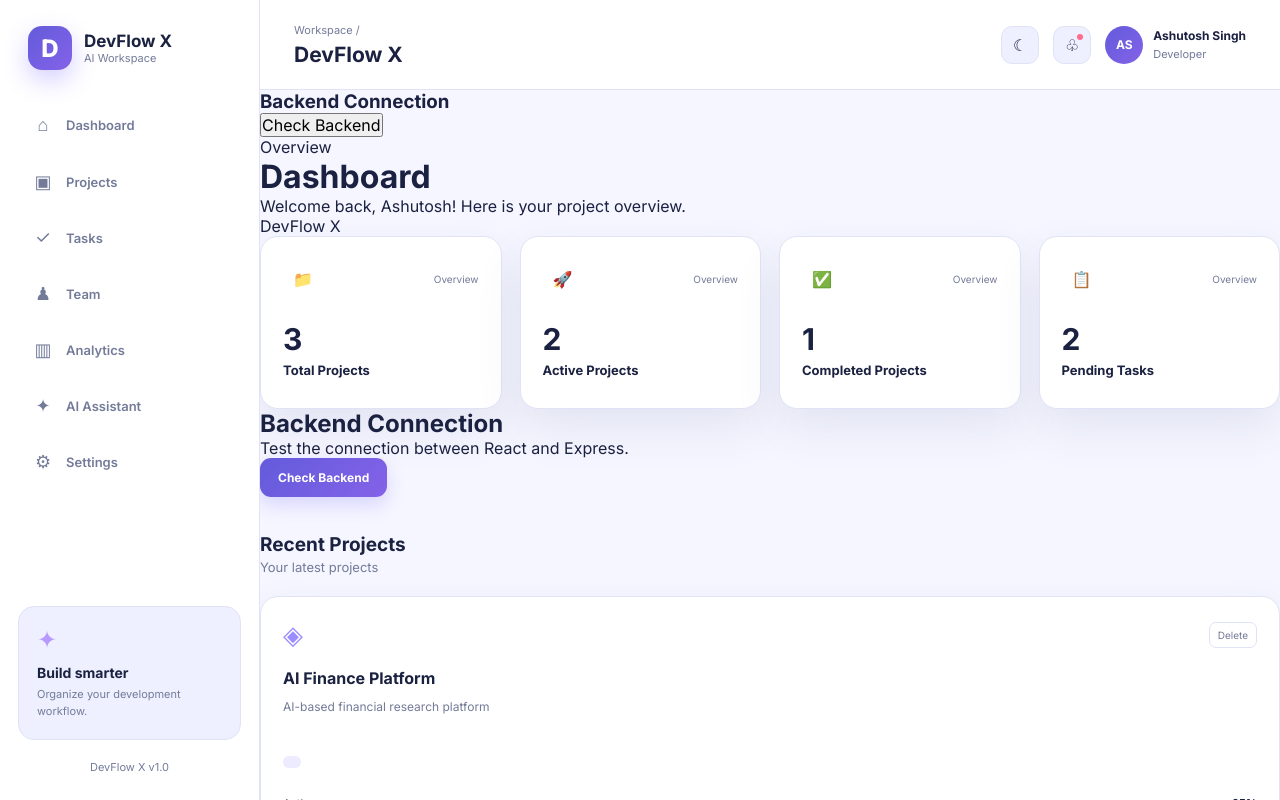
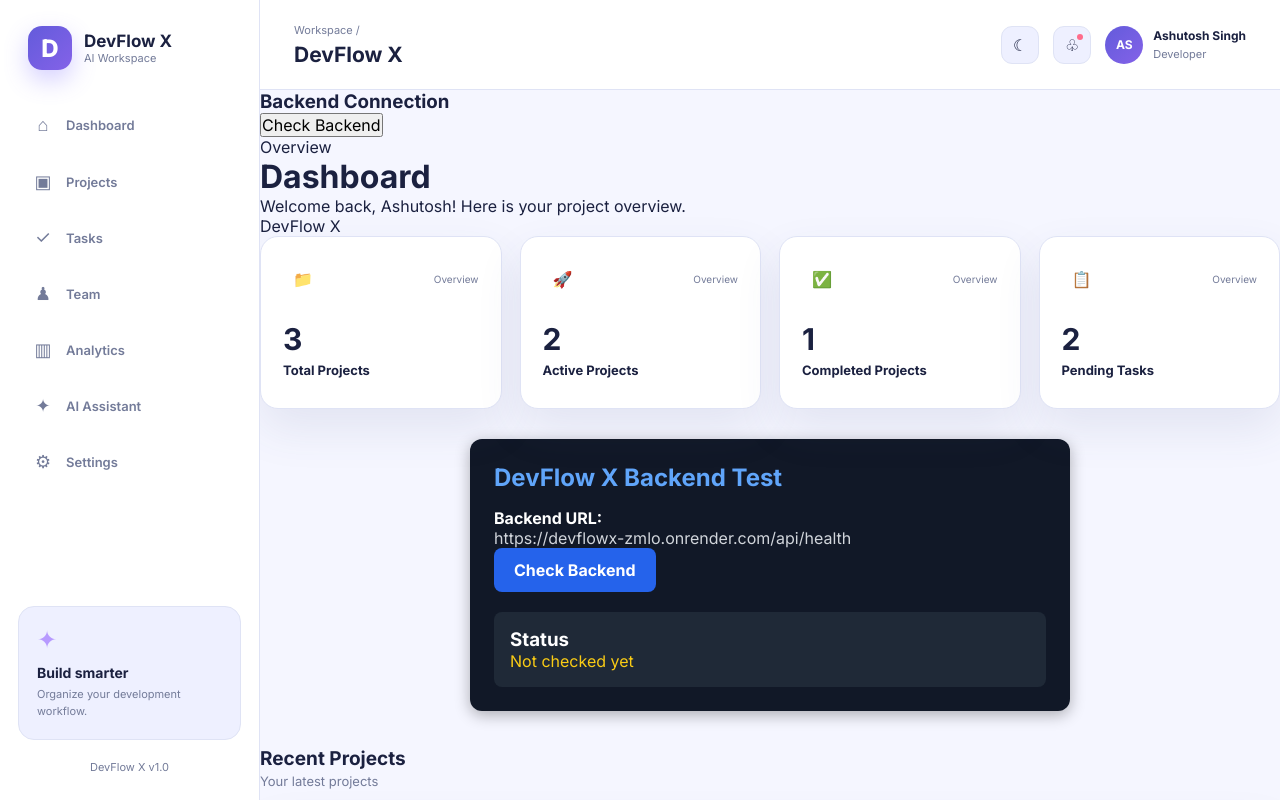
Before and after one commit to ashutoshsinghthakur0827-wq/DevFlowX, a React (Vite) app in the folder frontend-react/: page /dashboard in a window 1280 px wide. Shown: the top 800 px of the page. Built offline with nearby package versions, Linux system fonts and the light colour scheme.

Commit message:
Update BackendTest.jsx

```diff
--- a/frontend-react/src/components/BackendTest.jsx
+++ b/frontend-react/src/components/BackendTest.jsx
@@ -1,55 +1,146 @@
-
 import { useState } from "react";
+import API_URL from "../config/api";
 
 function BackendTest() {
-  const [message, setMessage] = useState("");
+  const [status, setStatus] = useState("Not checked yet");
   const [loading, setLoading] = useState(false);
+  const [responseData, setResponseData] = useState(null);
 
-  async function checkBackend() {
+  const checkBackend = async () => {
     setLoading(true);
-    setMessage("");
+    setStatus("Checking backend...");
+    setResponseData(null);
 
     try {
-      const response = await fetch(
-        "http://localhost:5000/api/health"
-      );
+      console.log("Checking backend:", `${API_URL}/health`);
 
-      if (!response.ok) {
-        throw new Error("Backend request failed");
-      }
+      const response = await fetch(`${API_URL}/health`, {
+        method: "GET",
+        headers: {
+          Accept: "application/json",
+        },
+      });
 
       const data = await response.json();
 
-      setMessage(data.message);
+      console.log("Backend response:", data);
+
+      if (!response.ok) {
+        throw new Error(
+          data.message || data.detail || "Backend request failed"
+        );
+      }
+
+      setStatus("Backend connected successfully");
+      setResponseData(data);
     } catch (error) {
-      setMessage(
-        "Backend connection failed. Check if the server is running."
-      );
+      console.error("Backend connection error:", error);
+
+      setStatus("Backend connection failed");
+      setResponseData({
+        error: error.message,
+      });
     } finally {
       setLoading(false);
     }
-  }
+  };
 
   return (
-    <div className="dashboard-card">
-      <h2>Backend Connection</h2>
+    <div
+      style={{
+        maxWidth: "600px",
+        margin: "30px auto",
+        padding: "24px",
+        borderRadius: "12px",
+        backgroundColor: "#111827",
+        color: "#ffffff",
+        boxShadow: "0 4px 15px rgba(0, 0, 0, 0.3)",
+      }}
+    >
+      <h2
+        style={{
+          marginBottom: "16px",
+          color: "#60a5fa",
+        }}
+      >
+        DevFlow X Backend Test
+      </h2>
 
       <p>
-        Test the connection between React and Express.
+        <strong>Backend URL:</strong>
+      </p>
+
+      <p
+        style={{
+          wordBreak: "break-word",
+          color: "#d1d5db",
+        }}
+      >
+        {`${API_URL}/health`}
       </p>
 
       <button
-        className="primary-button"
         onClick={checkBackend}
         disabled={loading}
+        style={{
+          padding: "12px 20px",
+          border: "none",
+          borderRadius: "8px",
+          backgroundColor: loading ? "#6b7280" : "#2563eb",
+          color: "#ffffff",
+          cursor: loading ? "not-allowed" : "pointer",
+          fontSize: "16px",
+          fontWeight: "bold",
+        }}
       >
         {loading ? "Checking..." : "Check Backend"}
       </button>
 
-      {message && (
-        <p style={{ marginTop: "12px" }}>
-          {message}
+      <div
+        style={{
+          marginTop: "20px",
+          padding: "16px",
+          borderRadius: "8px",
+          backgroundColor: "#1f2937",
+        }}
+      >
+        <h3>Status</h3>
+
+        <p
+          style={{
+            color: status.includes("successfully")
+              ? "#4ade80"
+              : status.includes("failed")
+              ? "#f87171"
+              : "#facc15",
+          }}
+        >
+          {status}
         </p>
+      </div>
+
+      {responseData && (
+        <div
+          style={{
+            marginTop: "20px",
+            padding: "16px",
+            borderRadius: "8px",
+            backgroundColor: "#030712",
+            overflowX: "auto",
+          }}
+        >
+          <h3>Backend Response</h3>
+
+          <pre
+            style={{
+              whiteSpace: "pre-wrap",
+              wordBreak: "break-word",
+              color: "#d1d5db",
+            }}
+          >
+            {JSON.stringify(responseData, null, 2)}
+          </pre>
+        </div>
       )}
     </div>
   );
```
